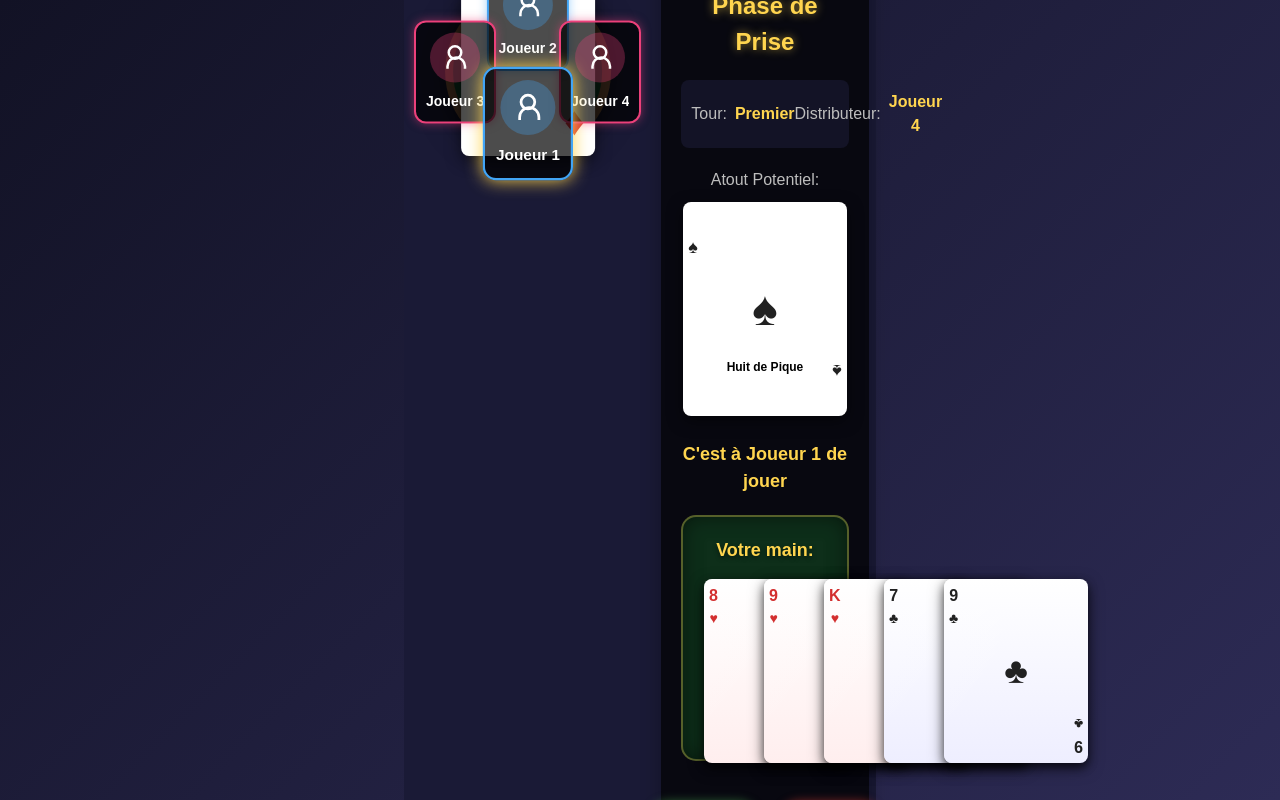
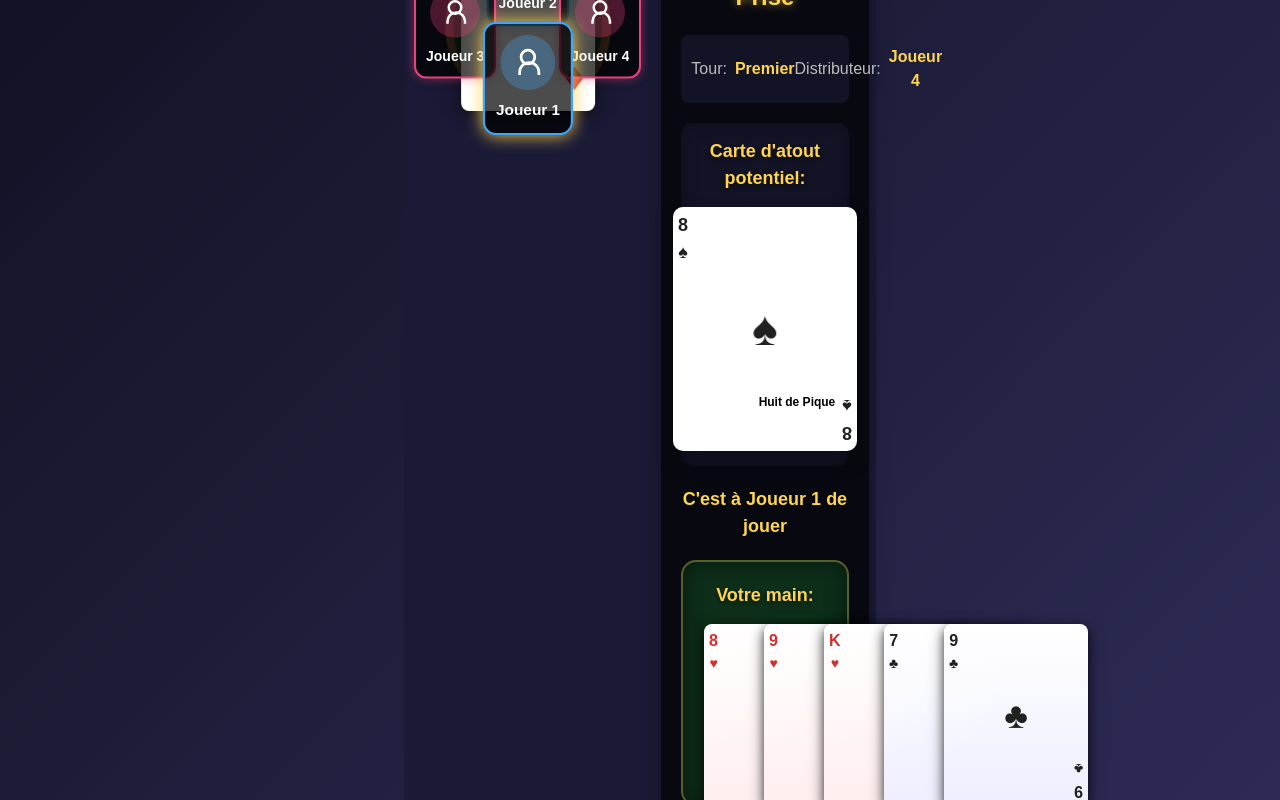
Before and after one commit to nreaud/belotte-app, a Vue app: page /game in a window 1280 px wide. Shown: the top 800 px of the page. Built offline with nearby package versions, Linux system fonts and the light colour scheme.

Commit message:
carte d'atout centrale jolie

```diff
--- a/src/components/BeloteBiddingPhase.vue
+++ b/src/components/BeloteBiddingPhase.vue
@@ -14,10 +14,11 @@
       </div>
     </div>
 
-    <div class="trump-card-container" v-if="trumpCard">
-      <div class="trump-card-label">Atout Potentiel:</div>
+    <!-- carte d'atout -->
+    <div class="trump-card-container">
+      <div class="trump-card-label">Carte d'atout potentiel:</div>
       <div class="trump-card">
-        <div class="card">
+        <div class="card" :class="getSuitClass(trumpCard.suit)">
           <div class="card-corner top-left">
             <div class="card-value">{{ trumpCard.value }}</div>
             <div class="card-suit" :class="getSuitClass(trumpCard.suit)">{{ getSuitSymbol(trumpCard.suit) }}</div>
@@ -371,29 +372,52 @@ export default {
   color: #ffd54f;
 }
 
+/* Styles pour la carte d'atout */
 .trump-card-container {
   display: flex;
   flex-direction: column;
   align-items: center;
-  margin-bottom: 25px;
+  margin: 20px 0;
+  padding: 15px;
+  background-color: rgba(30, 30, 60, 0.5);
+  border-radius: 10px;
+  box-shadow: inset 0 0 15px rgba(0, 0, 0, 0.4);
 }
 
 .trump-card-label {
-  margin-bottom: 10px;
-  font-size: 16px;
-  color: #bdbdbd;
+  text-align: center;
+  margin-bottom: 15px;
+  color: #ffd54f;
+  font-weight: bold;
+  font-size: 18px;
+  text-shadow: 0 2px 4px rgba(0, 0, 0, 0.5);
 }
 
-.trump-card .card {
-  width: 100px;
-  height: 150px;
+.trump-card {
+  perspective: 1000px;
+}
+
+.card {
+  width: 120px;
+  height: 180px;
   background-color: white;
-  border-radius: 8px;
-  box-shadow: 0 5px 15px rgba(0, 0, 0, 0.5);
+  border-radius: 10px;
+  box-shadow: 0 10px 20px rgba(0, 0, 0, 0.3);
   position: relative;
-  display: flex;
-  align-items: center;
-  justify-content: center;
+  transform-style: preserve-3d;
+  transition: transform 0.5s;
+}
+
+.card:before {
+  content: '';
+  position: absolute;
+  top: 0;
+  left: 0;
+  right: 0;
+  bottom: 0;
+  background: linear-gradient(135deg, rgba(255, 255, 255, 0.5) 0%, rgba(255, 255, 255, 0) 50%);
+  border-radius: 10px;
+  pointer-events: none;
 }
 
 .card-corner {
@@ -416,6 +440,10 @@ export default {
 
 .card-center {
   font-size: 48px;
+  position: absolute;
+  top: 50%;
+  left: 50%;
+  transform: translate(-50%, -50%);
 }
 
 .card-value {
```
